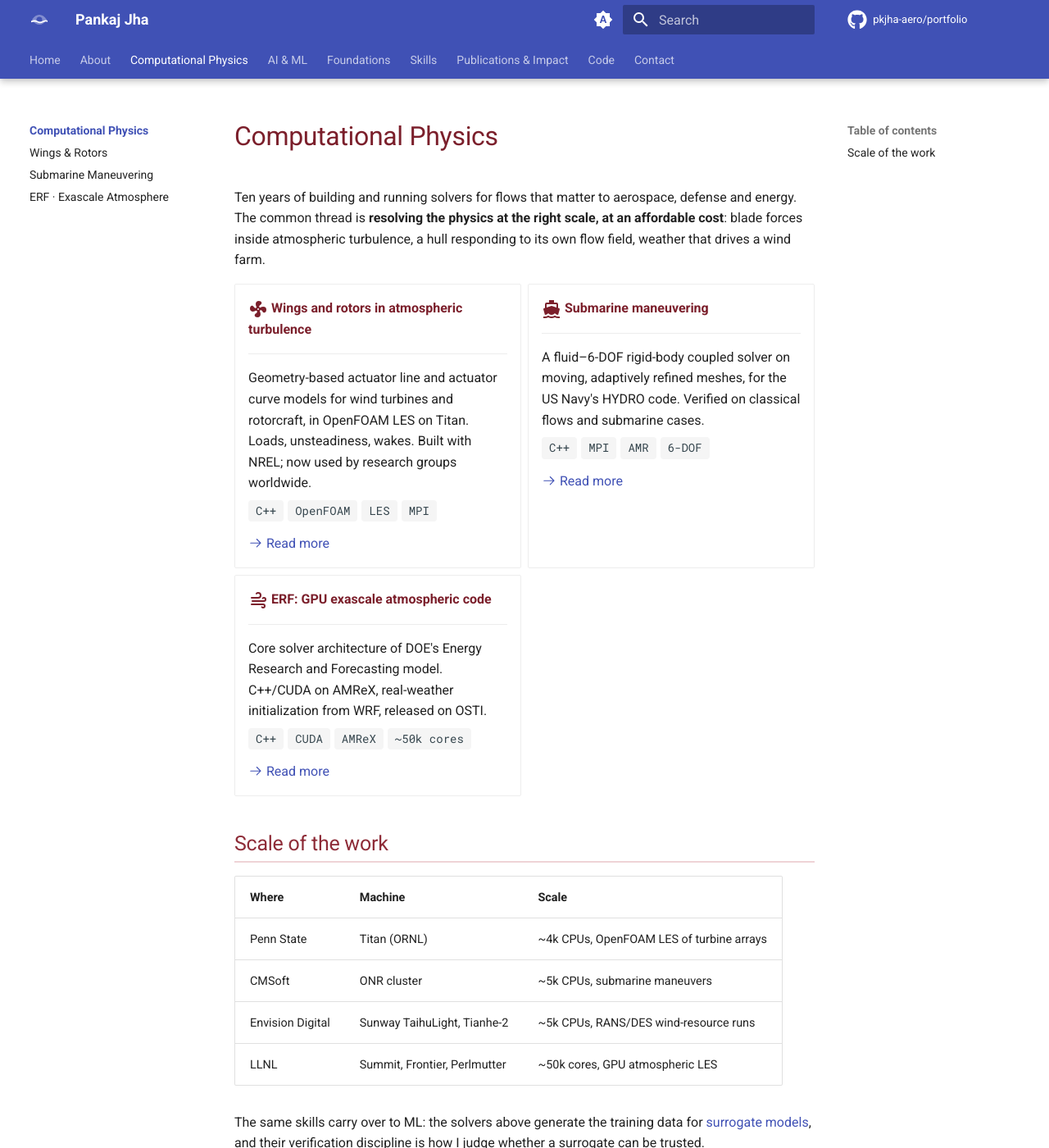
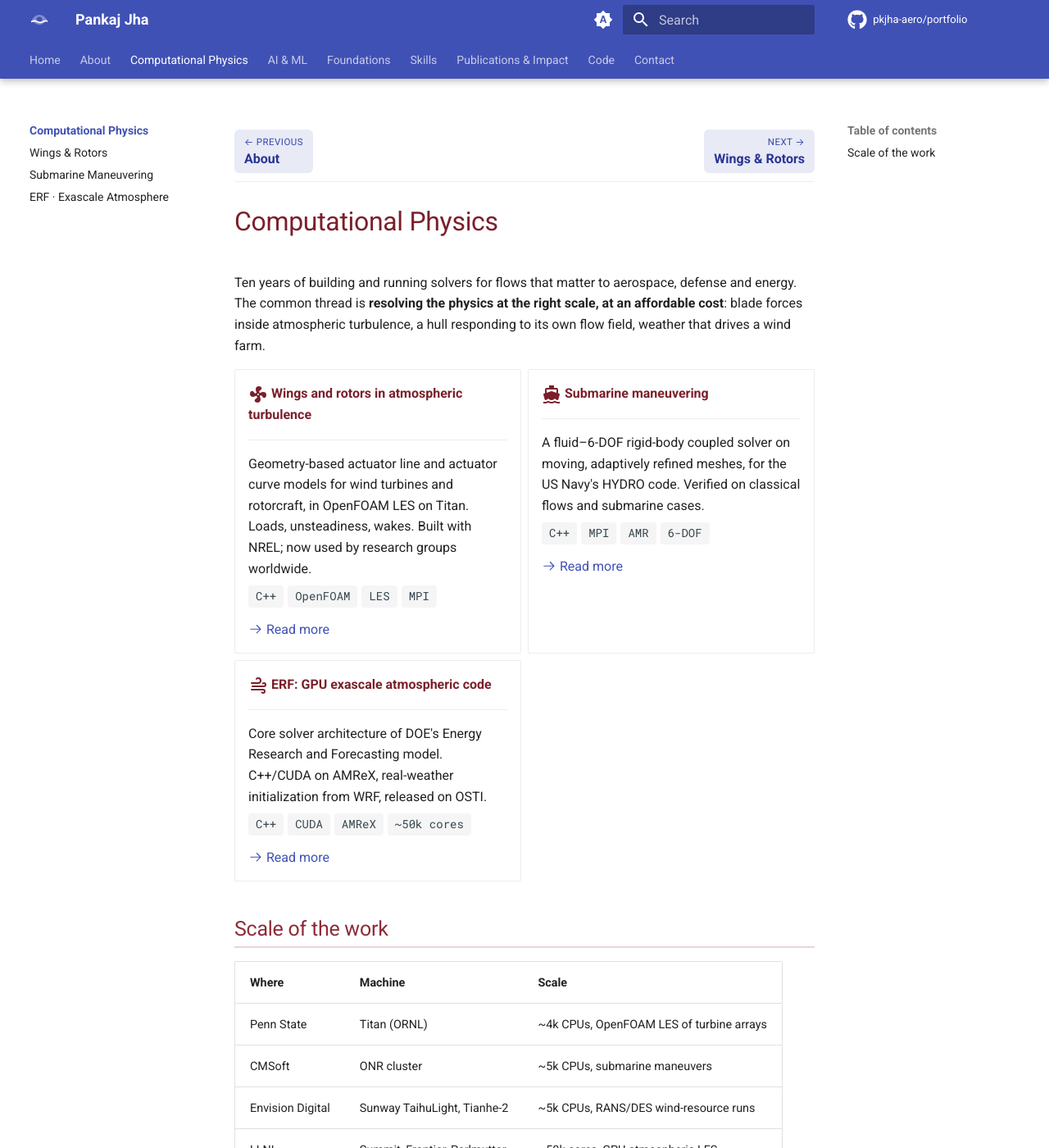
Before and after one commit to pkjha-aero/portfolio, an MkDocs documentation site: the page built from docs/computational-physics/index.md, in a window 1280 px wide and 1400 px high. Shown: the whole window at 82% size. Built offline with MkDocs 1.6.1 and Material for MkDocs 9.7.7, drawn with Linux system fonts in a browser that asks for light colours; comment, search, counter and statistics services are not loaded; some of the changed text lies outside the part shown.

Commit message:
Sticky Previous/Next strip at the top of each page
Same pattern as the Wildfire_ML docs: a template override renders
Previous/Next above the content, and CSS keeps it sticky under the header
(and under the sticky tabs on wide screens) until the end of the page.
Material's navigation.footer is turned off so the links appear once. The
home page is skipped. Pale indigo buttons (8.7:1 light, 8.5:1 dark);
compact single row on phones; linked headings clear the strip.

Co-Authored-By: Claude Opus 5.5 <noreply@anthropic.com>

```diff
--- a/docs/assets/css/extra.css
+++ b/docs/assets/css/extra.css
@@ -230,3 +230,89 @@ a.pillar:hover { color: var(--md-accent-fg-color); }
 .md-typeset .skills-matrix td:first-child > strong {
   color: var(--heading-1);
 }
+
+/* ---- Previous / Next strip ------------------------------------------------
+   Rendered at the top of each page by overrides/main.html and sticky while
+   scrolling, so the links stay reachable. It releases at the end of
+   .md-content__inner. An opaque background keeps text from showing through.
+
+   Offset: the header is 2.4rem. From 76.25em up, Material shows the sticky
+   tabs bar (another 2.4rem), so the strip sticks below both.
+
+   Colors: pale indigo fill with dark indigo text, matching the header.
+   Text contrast is 8.7:1 on the light fill and 8.5:1 on the dark one.      */
+:root {
+  --pagenav-fill: #e8eaf6;
+  --pagenav-fill-hover: #c5cae9;
+  --pagenav-fg: #283593;
+  --pagenav-label: #3949ab;
+}
+[data-md-color-scheme="slate"] {
+  --pagenav-fill: #262c45;
+  --pagenav-fill-hover: #323a5c;
+  --pagenav-fg: #c5cae9;
+  --pagenav-label: #9fa8da;
+}
+
+.md-typeset .pagenav {
+  position: sticky;
+  top: 2.4rem;
+  z-index: 2;
+  display: flex;
+  justify-content: space-between;
+  gap: 1rem;
+  margin: 0 0 1.4rem;
+  padding: 0.6rem 0 0.5rem;
+  background: var(--md-default-bg-color);
+  border-bottom: 1px solid var(--md-default-fg-color--lightest);
+}
+@media screen and (min-width: 76.25em) {
+  .md-typeset .pagenav { top: 4.8rem; }
+}
+
+.md-typeset .pagenav__link {
+  display: flex;
+  flex-direction: column;
+  gap: 0.1rem;
+  max-width: 48%;
+  padding: 0.3rem 0.6rem;
+  border-radius: 0.3rem;
+  background: var(--pagenav-fill);
+  color: var(--pagenav-fg);
+  transition: background-color 0.2s;
+}
+.md-typeset .pagenav__link:hover,
+.md-typeset .pagenav__link:focus {
+  background: var(--pagenav-fill-hover);
+  color: var(--pagenav-fg);
+}
+/* Keeps Next hard right when there is no Previous. */
+.md-typeset .pagenav__link--next {
+  margin-left: auto;
+  text-align: right;
+}
+.md-typeset .pagenav__direction {
+  color: var(--pagenav-label);
+  font-size: 0.72em;
+  letter-spacing: 0.04em;
+  text-transform: uppercase;
+}
+.md-typeset .pagenav__title {
+  font-weight: 700;
+  line-height: 1.3;
+}
+.md-typeset .pagenav__link--prev .pagenav__direction::before { content: "← "; }
+.md-typeset .pagenav__link--next .pagenav__direction::after { content: " →"; }
+
+/* Linked headings land below the header, tabs and strip, not behind them. */
+.md-typeset :target { --md-scroll-margin: 6.4rem; }
+@media screen and (min-width: 76.25em) {
+  .md-typeset :target { --md-scroll-margin: 8.8rem; }
+}
+
+/* Phones: keep both links on one row but compact, so the sticky strip
+   doesn't eat the small screen. Long titles wrap inside their button. */
+@media screen and (max-width: 30em) {
+  .md-typeset .pagenav { gap: 0.5rem; padding: 0.4rem 0 0.35rem; margin-bottom: 1rem; }
+  .md-typeset .pagenav__link { max-width: 49%; padding: 0.2rem 0.45rem; font-size: 0.9em; }
+}
--- a/mkdocs.yml
+++ b/mkdocs.yml
@@ -25,7 +25,6 @@ theme:
     - navigation.sections
     - navigation.top
     - navigation.indexes
-    - navigation.footer
     - navigation.instant
     - navigation.instant.progress
     - navigation.tracking
--- a/overrides/main.html
+++ b/overrides/main.html
@@ -25,3 +25,30 @@
   <meta name="twitter:description" content="{{ config.site_description | trim }}">
   <meta name="twitter:image" content="{{ config.site_url }}assets/images/social-card.png">
 {% endblock %}
+
+{#-
+  Previous / Next at the top of each page, sticky while scrolling (same
+  pattern as the Wildfire_ML docs). Material's `navigation.footer` feature is
+  off in mkdocs.yml so the links appear in one place only. The home page is
+  skipped: its hero already leads into the tabs. Styled in extra.css
+  (.pagenav).
+-#}
+{% block content %}
+  {% if not page.is_homepage and (page.previous_page or page.next_page) %}
+    <nav class="pagenav" aria-label="Page navigation">
+      {% if page.previous_page %}
+        <a href="{{ page.previous_page.url | url }}" class="pagenav__link pagenav__link--prev" rel="prev">
+          <span class="pagenav__direction">{{ lang.t("footer.previous") }}</span>
+          <span class="pagenav__title">{{ page.previous_page.title }}</span>
+        </a>
+      {% endif %}
+      {% if page.next_page %}
+        <a href="{{ page.next_page.url | url }}" class="pagenav__link pagenav__link--next" rel="next">
+          <span class="pagenav__direction">{{ lang.t("footer.next") }}</span>
+          <span class="pagenav__title">{{ page.next_page.title }}</span>
+        </a>
+      {% endif %}
+    </nav>
+  {% endif %}
+  {{ super() }}
+{% endblock %}
```
